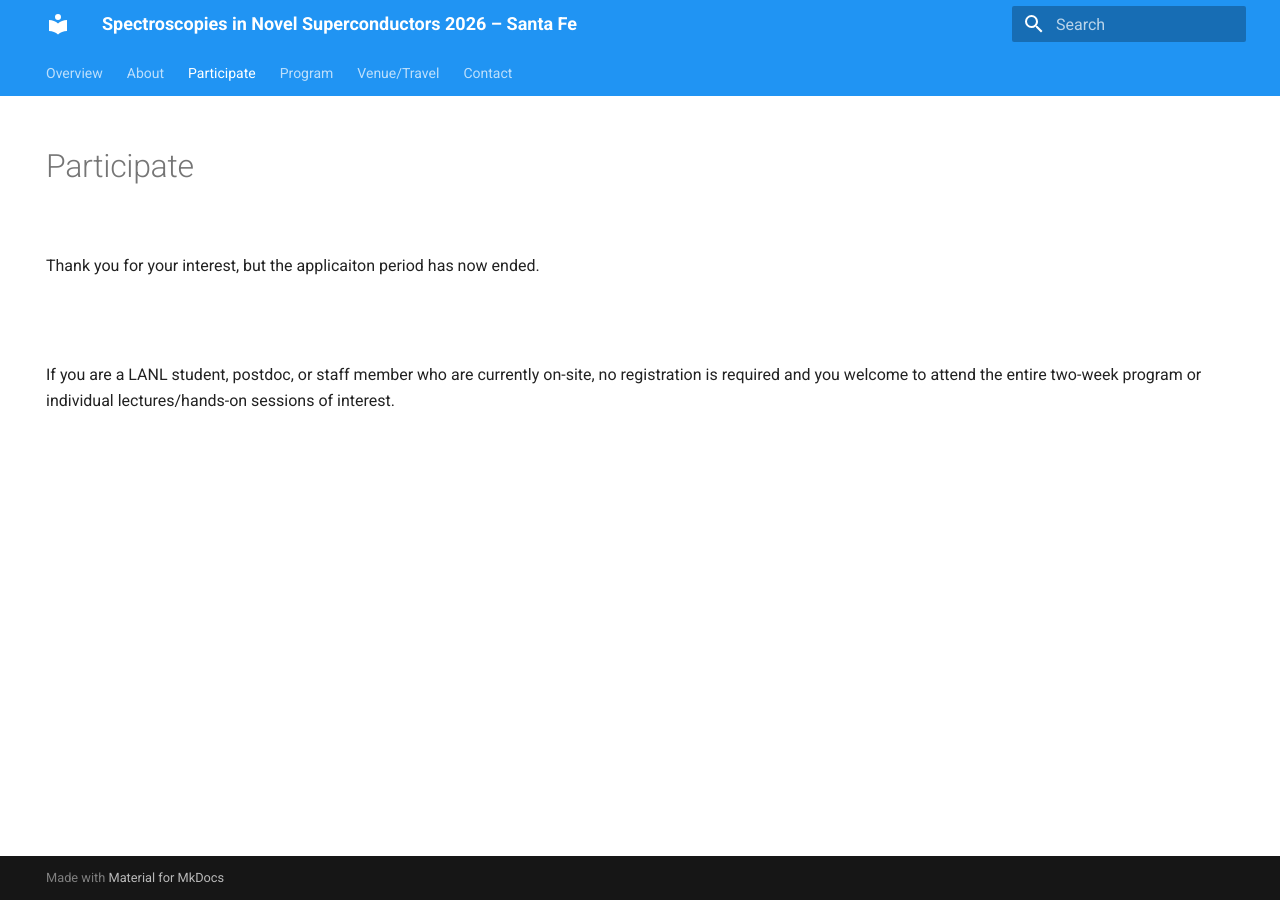
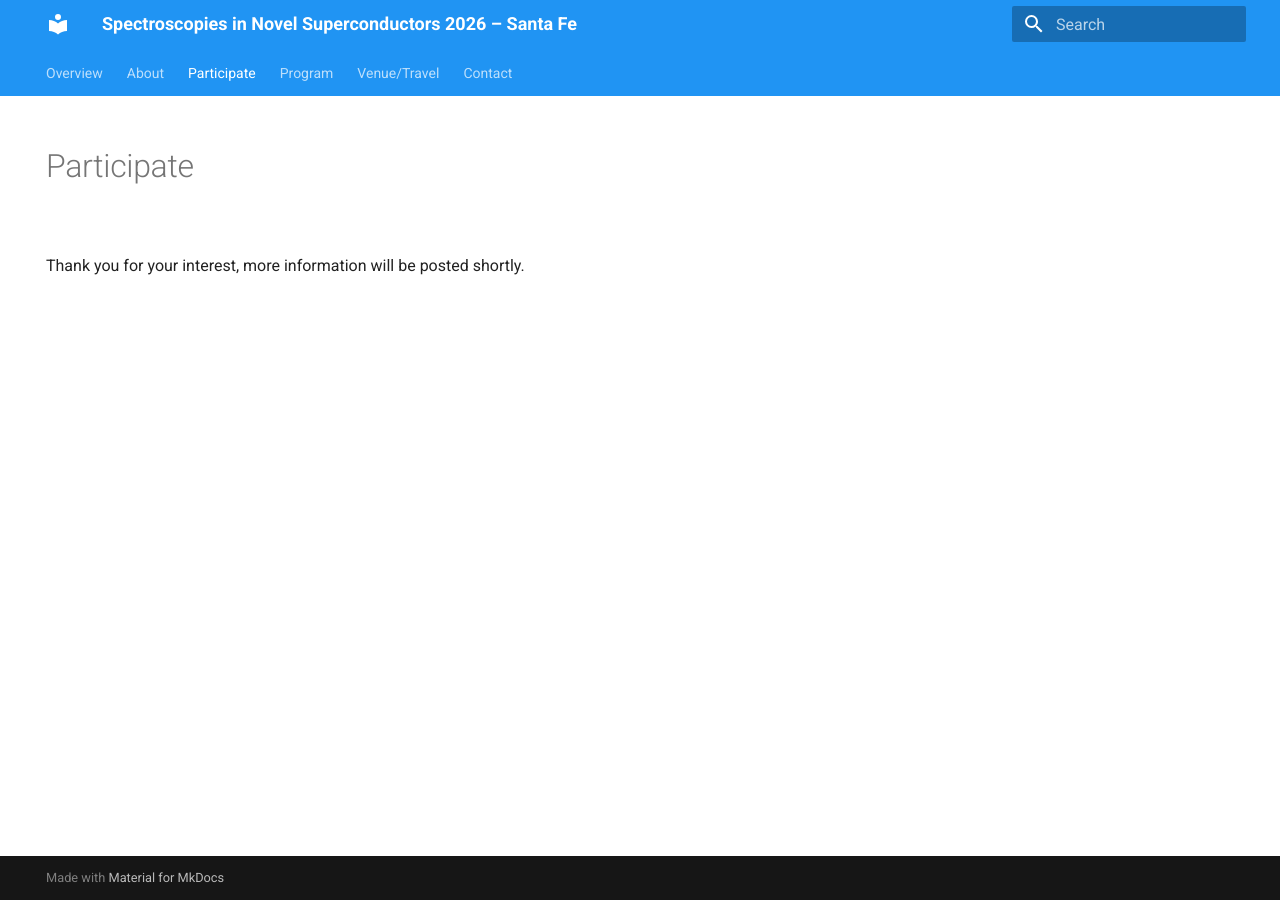
Before and after one commit to SNS2026/SNS2026.github.io, an MkDocs documentation site: the page built from docs/participate.md, in a window 1280 px wide. Built offline with MkDocs 1.6.1 and Material for MkDocs 9.7.7, drawn with Linux system fonts in a browser that asks for light colours.

Commit message:
Update participate.md

```diff
--- a/docs/participate.md
+++ b/docs/participate.md
@@ -2,20 +2,10 @@
 hide:
   - navigation
   - toc
-title: Apply
+title: Participate
 ---
-<!--
-To apply for the summer school, please fill out the Google Form below:
-
-
-<iframe src="https://docs.google.com/forms/d/e/1FAIpQLSc7dBXCjvJxkywnKz0xsnKIEQHBfAj199sydCBr_xzchXIIKg/viewform?embedded=true" width="640" height="1386" frameborder="0" marginheight="0" marginwidth="0">Loading…</iframe>
--->
 
 
 
-<br>Thank you for your interest, but the applicaiton period has now ended.
 
-
-<br>
-
-<br>If you are a LANL student, postdoc, or staff member who are currently on-site, no registration is required and you welcome to attend the entire two-week program or individual lectures/hands-on sessions of interest.
+<br>Thank you for your interest, more information will be posted shortly.
```
